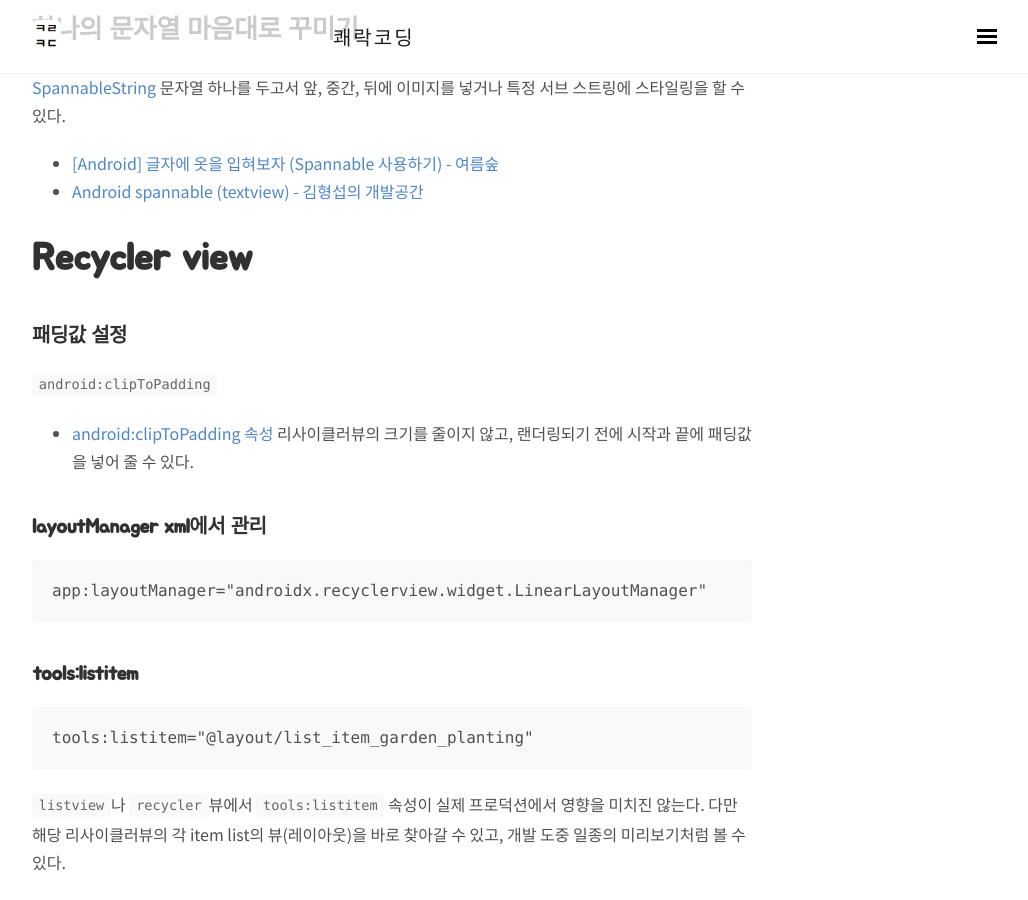
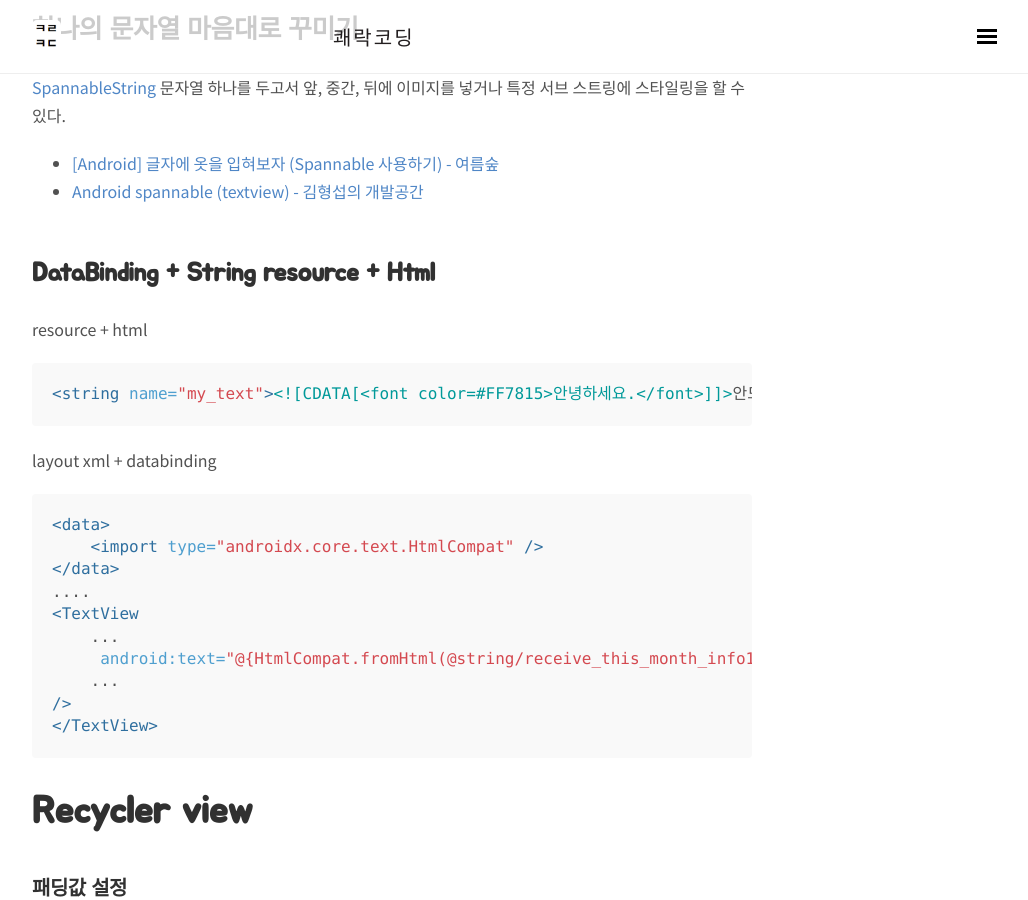
Before and after one commit to wooooooak/wooooooak.github.io, a Jekyll site: the page built from _posts/android/2019-06-14-android메모.md, in a window 1280 px wide and 900 px high, scrolled down 679 px. Shown: the whole window, without its empty margins (248-1276 px from the left). Built offline with Jekyll 4.4.1, drawn with Linux system fonts in a browser that asks for light colours; nearby versions of some CDN libraries; some web fonts are replaced; comment, search, counter and statistics services are not loaded.

Commit message:
string + html 리소스 출력 방법 포스팅

````diff
--- a/_posts/android/2019-06-14-android메모.md
+++ b/_posts/android/2019-06-14-android메모.md
@@ -26,6 +26,29 @@ ContextCompat.getColor(context, R.color.colorBlabla)
 
 - [[Android] 글자에 옷을 입혀보자 (Spannable 사용하기) - 여름숲](https://re-build.tistory.com/13)
 - [Android spannable (textview) - 김형섭의 개발공간](https://sub-dev.tistory.com/10)
+
+## DataBinding + String resource + Html
+
+resource + html
+
+```xml
+<string name="my_text"><![CDATA[<font color=#FF7815>안녕하세요.</font>]]>안드로이드 개발자입니다.</string>
+```
+
+layout xml + databinding
+
+```xml
+<data>
+    <import type="androidx.core.text.HtmlCompat" />
+</data>
+....
+<TextView
+    ...
+     android:text="@{HtmlCompat.fromHtml(@string/receive_this_month_info1, HtmlCompat.FROM_HTML_MODE_COMPACT)}"
+    ...
+/>
+</TextView>
+```
 
 # Recycler view
 
````
Also changed, not shown: _posts/android/2019-10-26-rotateImageView2.md (line endings or trailing spaces).
